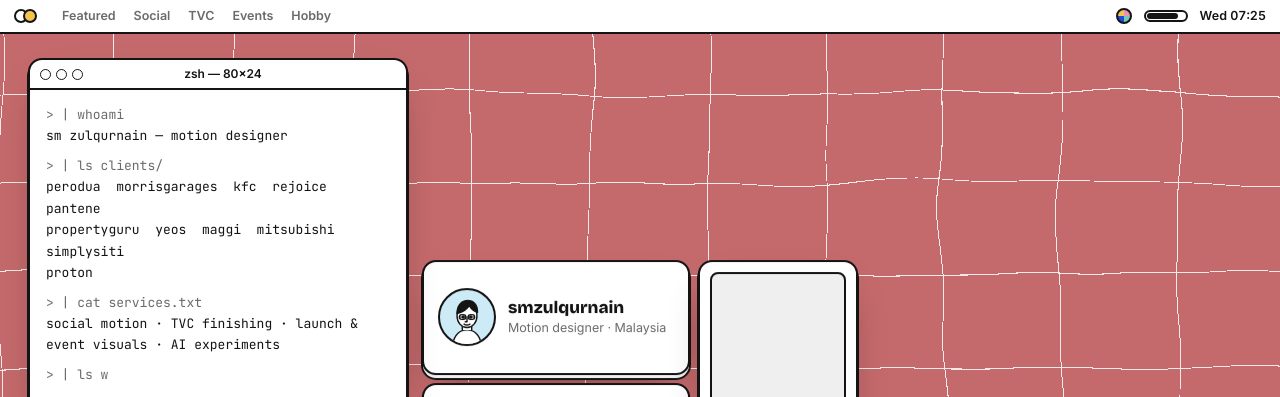
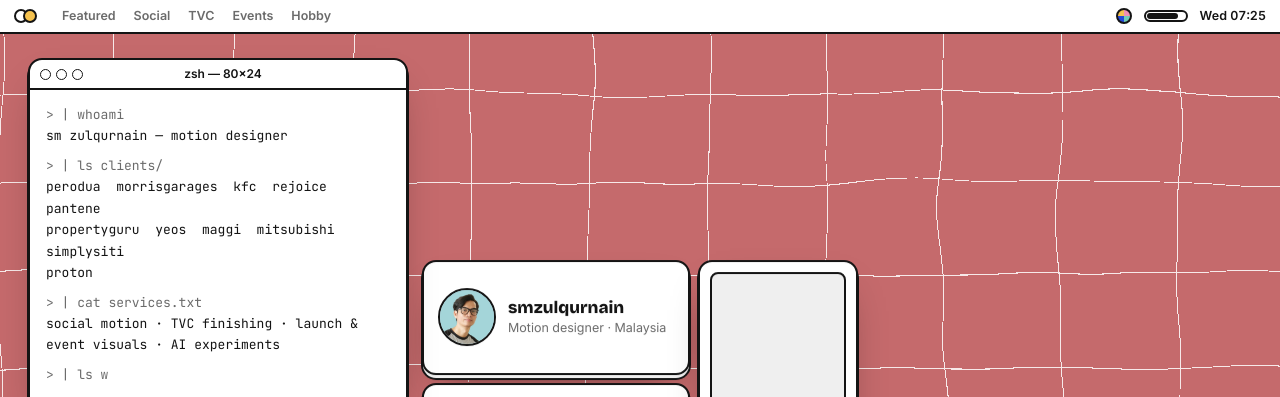
Before and after one commit to smzulqurnain/portfolio-desktop, a plain HTML site: page index.html in a window 1280 px wide. Shown: the top 397 px of the page. Drawn offline with nearby package versions, Linux system fonts and the light colour scheme.

Commit message:
Use profile photo in widget and About window
Co-Authored-By: Claude Opus 5.5 <noreply@anthropic.com>

```diff
--- a/app.js
+++ b/app.js
@@ -48,6 +48,7 @@ const AVATAR = `<svg viewBox="0 0 92 92" fill="none" stroke="#141414" stroke-wid
   <path d="M29 40c0-14 8-22 18-22s17 7 17 20c-6-2-12-7-14-12-4 8-13 12-21 14z" fill="#141414"/>
   <circle cx="39.5" cy="46" r="1.6" fill="#141414"/><circle cx="52.5" cy="46" r="1.6" fill="#141414"/>
   <path d="M46 48v6h-3M41 58c3 2 7 2 10 0"/><path d="M33 46h12M47 46h12" stroke-width="1.6"/><rect x="33" y="42" width="11" height="8" rx="4"/><rect x="48" y="42" width="11" height="8" rx="4"/></svg>`;
+const avatarHtml = () => { const u = safeUrl(S.avatar); return u ? `<img src="${u}" alt="${esc(S.name || 'Profile picture')}">` : AVATAR; };
 const esc = s => String(s ?? '').replace(/[&<>"]/g, c => ({ '&': '&amp;', '<': '&lt;', '>': '&gt;', '"': '&quot;' }[c]));
 
 // ---------- window manager ----------
@@ -219,7 +220,7 @@ const APPS = {
     return openWin('about', {
       title: 'about.txt', w: 440, x: 200, y: 40,
       body: `<div class="profile">
-          <div class="avatar">${AVATAR}</div>
+          <div class="avatar">${avatarHtml()}</div>
           <h3>${esc(S.name)}</h3><p>${esc(S.role)}</p>
           ${S.contact_link ? `<a class="btn" href="${safeUrl(S.contact_link)}" target="_blank" rel="noopener">Send message →</a>` : ''}
           <div class="stats"><div><b>${PROJECTS.length}</b><span>Featured</span></div><div><b>${brands}</b><span>Brands</span></div><div><b>${Object.keys(FOLDERS).length}</b><span>Categories</span></div></div>
@@ -315,7 +316,7 @@ tickClock(); setInterval(tickClock, 15000);
 // ---------- centre widget ----------
 function initWidget() {
   const wg = document.querySelector('.widget');
-  wg.querySelector('.wg-avatar').innerHTML = AVATAR;
+  wg.querySelector('.wg-avatar').innerHTML = avatarHtml();
   wg.querySelector('.wg-handle').textContent = S.handle || slugify(S.name || '').replace(/-/g, '');
   wg.querySelector('.wg-role').textContent = S.role || '';
   // clock
--- a/content/site.json
+++ b/content/site.json
@@ -1,6 +1,7 @@
 {
   "handle": "smzulqurnain",
   "name": "SM Zulqurnain",
+  "avatar": "assets/profile.jpg",
   "role": "Motion designer · Malaysia",
   "bio": "I make social content, TVCs and launch visuals for brands like Perodua, MG, Proton, Mitsubishi, KFC and Pantene. In my spare time I make AI experiments, car renders and odd side projects. They’re in the Hobby folder.",
   "services": "social motion · TVC finishing · launch & event visuals · AI experiments",
--- a/style.css
+++ b/style.css
@@ -63,7 +63,7 @@ button.wg{transition:transform .2s cubic-bezier(.3,1.6,.5,1)}
 button.wg:hover{transform:translateY(-3px)}
 .wg-profile{display:flex;align-items:center;gap:12px;padding:12px 14px}
 .wg-avatar{width:58px;height:58px;flex:none;border-radius:50%;border:var(--stroke) solid var(--ink);background:var(--blue-soft);overflow:hidden}
-.wg-avatar svg{width:100%;height:100%;display:block}
+.wg-avatar svg,.wg-avatar img{width:100%;height:100%;object-fit:cover;display:block}
 .wg-handle{display:block;font:800 17px/1.15 var(--display)}
 .wg-role{display:block;font-size:12.5px;color:var(--muted);margin-top:2px}
 .wg-clock{display:flex;align-items:center;gap:10px;padding:12px 14px;font-variant-numeric:tabular-nums}
@@ -184,7 +184,7 @@ button.wg:hover{transform:translateY(-3px)}
 /* profile (kit profile screen) */
 .profile{background:var(--blue);color:var(--paper);text-align:center;padding:22px 20px 18px;border-bottom:var(--stroke) solid var(--ink)}
 .avatar{width:92px;height:92px;margin:0 auto 10px;border-radius:50%;border:var(--stroke) solid var(--ink);background:var(--yellow);overflow:hidden}
-.avatar svg{width:100%;height:100%}
+.avatar svg,.avatar img{width:100%;height:100%;object-fit:cover;display:block}
 .profile h3{margin:0;font:800 24px/1.1 var(--display)}
 .profile p{margin:2px 0 14px;opacity:.85;font-size:13px}
 .profile .btn{background:var(--paper);color:var(--ink)}
```
Also changed, not shown: assets/profile.jpg (added), 1 other file.
